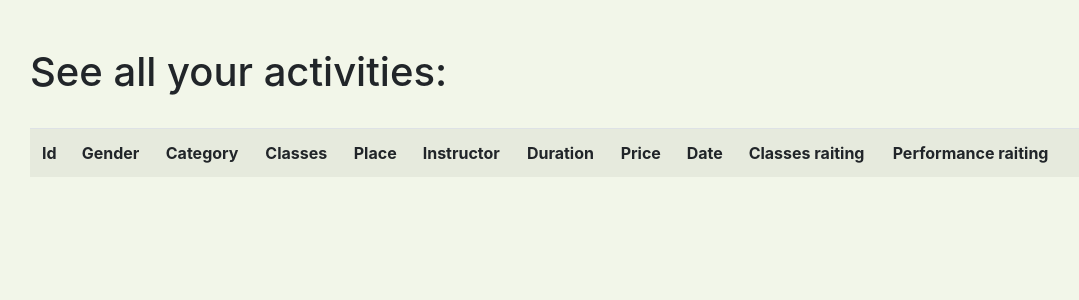
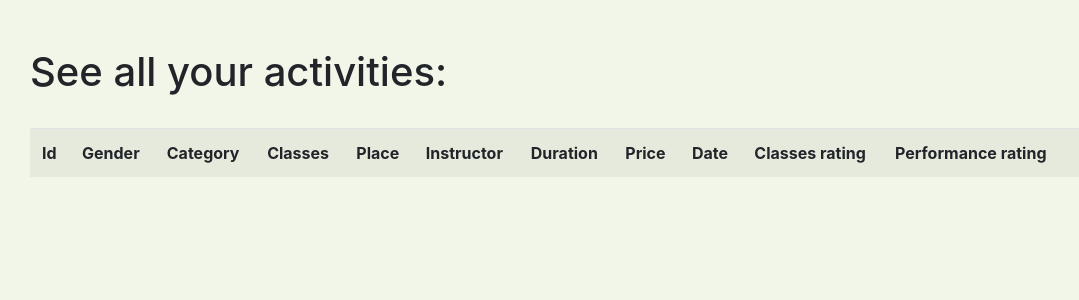
Before and after one commit to kamilaurbanczyk/multisport-statistics, a Flask app: template templates/all_activities.html in a window 1280 px wide. Shown: the part 56-356 px from the top of the page, without its empty margins (55-1134 px from the left). Run offline with Flask 2, Linux system fonts and the light colour scheme; the template is opened without the code that fills it, so the values that code supplies are empty; some libraries are stand-ins or nearby versions.

Commit message:
last changes

```diff
--- a/templates/all_activities.html
+++ b/templates/all_activities.html
@@ -13,8 +13,8 @@
         <th>Duration</th>
         <th>Price</th>
         <th>Date</th>
-        <th>Classes raiting</th>
-        <th>Performance raiting</th>
+        <th>Classes rating</th>
+        <th>Performance rating</th>
         <th></th>
         <th></th>
         <th></th>
--- a/templates/index.html
+++ b/templates/index.html
@@ -6,6 +6,6 @@
     <p>Using this app you can track your activities, rate classes and instructors, see how many hours you spent on training, how much money you saved using Multisport and much more. Add your activities, gather data and
         see your stats!</p>
     <a href="/activities" class="btn btn-primary btn-lg">Add activities</a>
-    <a href="/statistics" class="btn btn-success btn-lg">See stats</a>
+    <a href="/filter" class="btn btn-success btn-lg">See stats</a>
 </div>
 {% endblock %}
```
